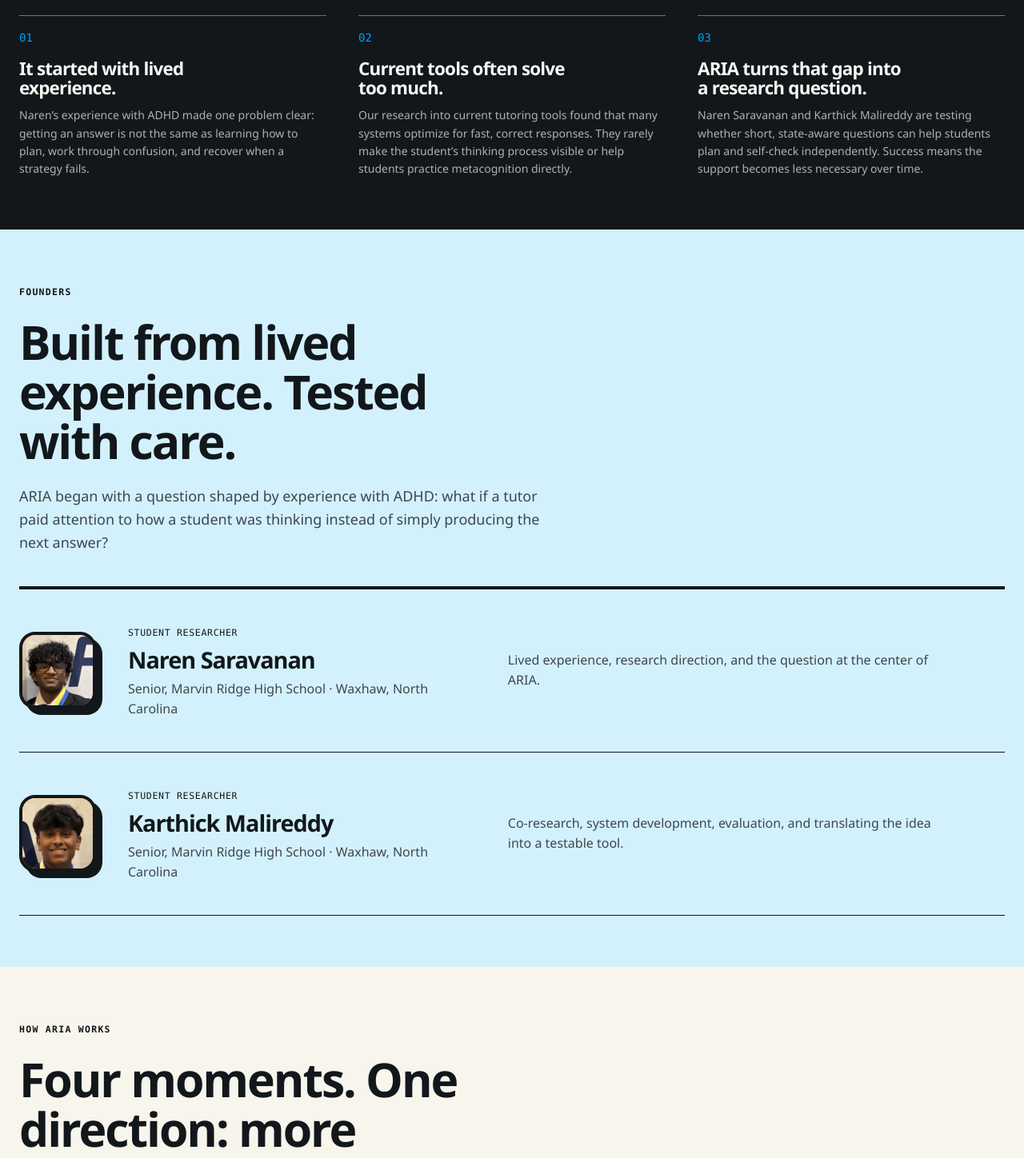
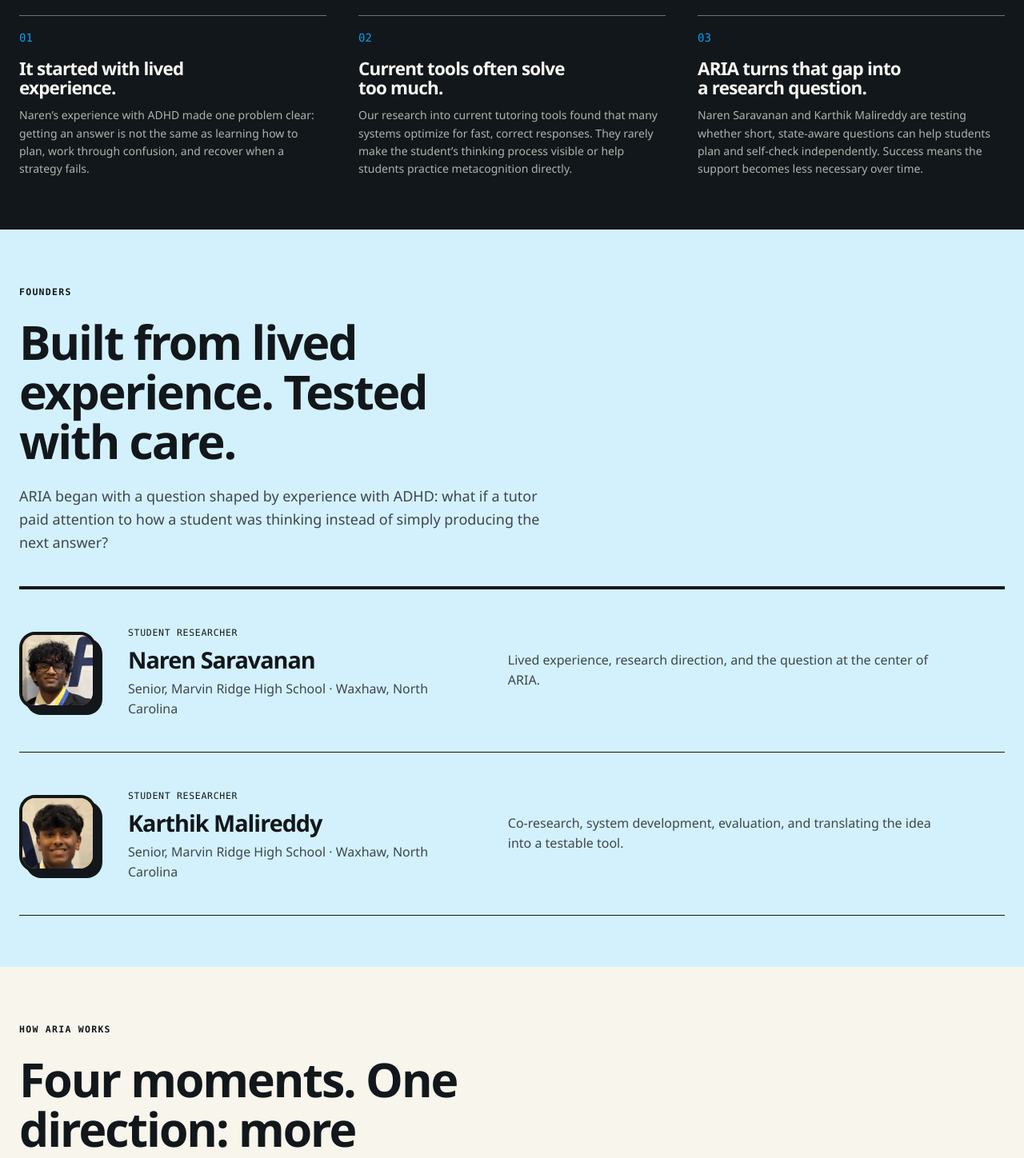
Before and after one commit to NarenS31/ariawebsite, a Next.js app: page / in a window 1280 px wide. Shown: the part 1280-2728 px from the top of the page at 80% size. Built offline with nearby package versions, Linux system fonts and the light colour scheme.

Commit message:
Correct Karthik Malireddy spelling

```diff
--- a/app/methodology/page.tsx
+++ b/app/methodology/page.tsx
@@ -299,7 +299,7 @@
         </section>
 
         <footer className="methodology-footer">
-          <p>Prepared by Naren Saravanan and Karthick Malireddy · ARIA Research Initiative</p>
+          <p>Prepared by Naren Saravanan and Karthik Malireddy · ARIA Research Initiative</p>
           <a href="mailto:11narensara11@gmail.com?subject=ARIA%20research%20methodology">
             Ask about the methodology <span aria-hidden="true">↗</span>
           </a>
--- a/src/AriaExperience.tsx
+++ b/src/AriaExperience.tsx
@@ -330,7 +330,7 @@
               <span>03</span>
               <h3>ARIA turns that gap into a research question.</h3>
               <p>
-                Naren Saravanan and Karthick Malireddy are testing whether short, state-aware
+                Naren Saravanan and Karthik Malireddy are testing whether short, state-aware
                 questions can help students plan and self-check independently. Success means the
                 support becomes less necessary over time.
               </p>
@@ -591,7 +591,7 @@
             Intentional Innovation: Keeping Learning Human in an AI World
           </p>
           <p>
-            Meet Naren Saravanan and Karthick Malireddy as they share ARIA’s research, current
+            Meet Naren Saravanan and Karthik Malireddy as they share ARIA’s research, current
             limitations, and next questions with educators, researchers, students, and builders.
           </p>
           <dl>
@@ -726,7 +726,7 @@
         <a className="footer-wordmark" href="#home">
           ARIA
         </a>
-        <p>Research by Naren Saravanan and Karthick Malireddy · 2026</p>
+        <p>Research by Naren Saravanan and Karthik Malireddy · 2026</p>
         <div>
           <a href="#research">Research</a>
           <a href="mailto:11narensara11@gmail.com">Contact</a>
--- a/src/data.ts
+++ b/src/data.ts
@@ -51,7 +51,7 @@
     location: "Waxhaw, North Carolina",
   },
   {
-    name: "Karthick Malireddy",
+    name: "Karthik Malireddy",
     role: "Student Researcher",
     school: "Senior, Marvin Ridge High School",
     location: "Waxhaw, North Carolina",
```
